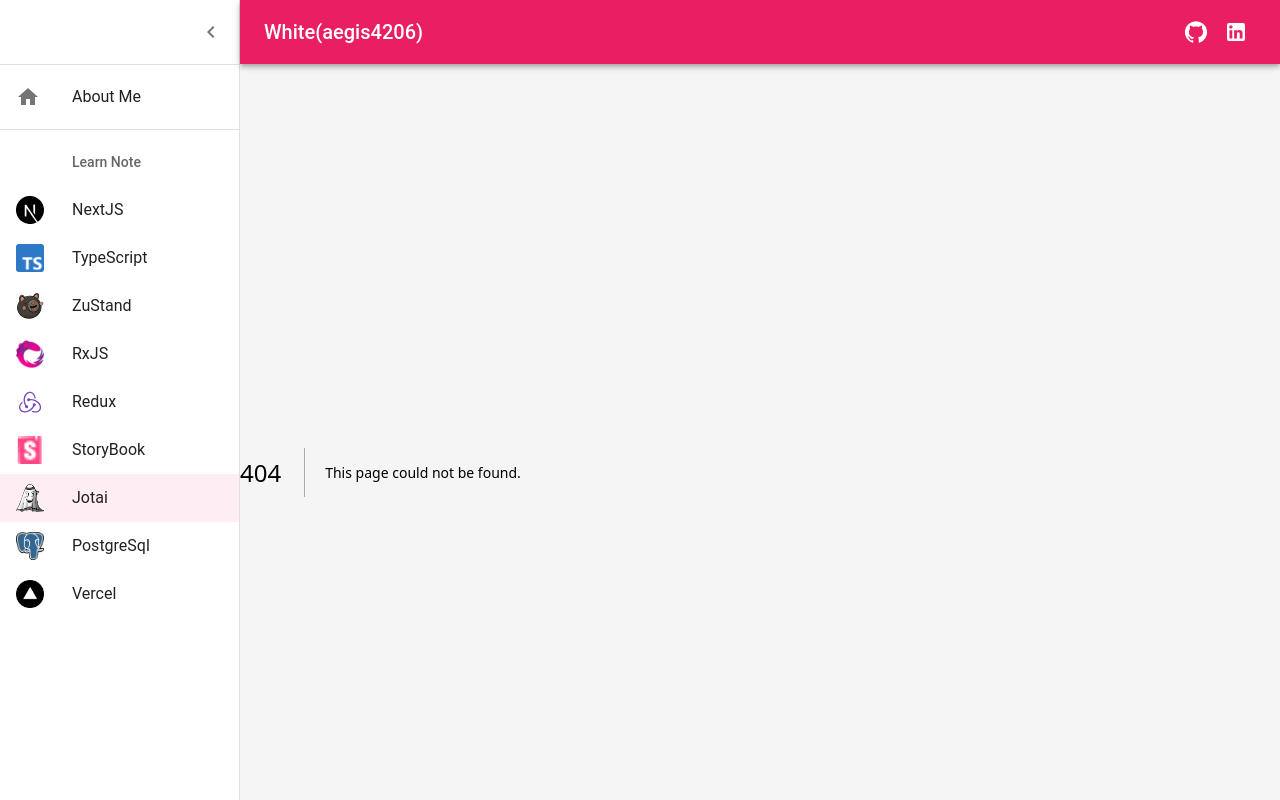
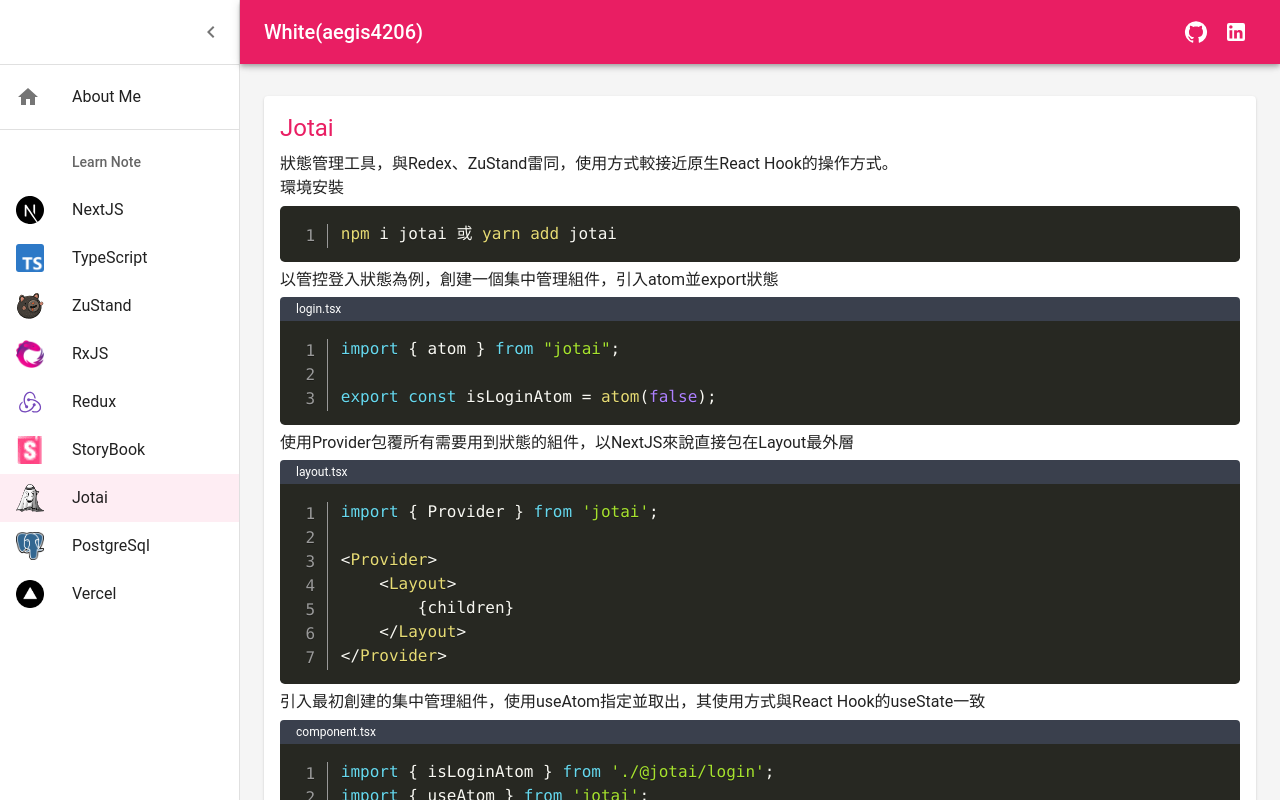
Before and after one commit to aegis4206/my-blog, a Next.js app: page /Jotai in a window 1280 px wide. Before the commit this address had no page. Built offline with nearby package versions, Linux system fonts and the light colour scheme.

Commit message:
feat(jotai): 新增jotai筆記

```diff
--- /dev/null
+++ b/app/Jotai/page.tsx
@@ -0,0 +1,67 @@
+import type { Metadata } from 'next'
+import React from 'react'
+import { Grid, Typography, Paper } from '@mui/material'
+export const metadata: Metadata = {
+    title: "learn daily note",
+    description: 'Next JS',
+}
+import CodeHighlight from '@/app/@component/prism/CodeHighlight';
+
+const Jotai = () => {
+    const installCode = `npm i jotai 或 yarn add jotai`
+    const stateCode = `import { atom } from "jotai";
+
+export const isLoginAtom = atom(false);`
+    const providerCode = `import { Provider } from 'jotai';
+
+<Provider>
+    <Layout>
+        {children}
+    </Layout>
+</Provider>`
+const useCode = `import { isLoginAtom } from './@jotai/login';
+import { useAtom } from 'jotai';
+
+const [isLogin, setIsLogin] = useAtom(isLoginAtom); //是否已登入`
+
+
+    return (
+        <Grid item xs={12} md={12}>
+            <Paper
+                sx={{
+                    p: 2,
+                    display: 'flex',
+                    flexDirection: 'column',
+                    height: '100%',
+                }}
+            >
+                <Typography variant="h5" color="primary" gutterBottom>
+                    Jotai
+                </Typography>
+                <Typography >
+                    狀態管理工具，與Redex、ZuStand雷同，使用方式較接近原生React Hook的操作方式。
+                </Typography>
+                <Typography >
+                    環境安裝
+                </Typography>
+                <CodeHighlight language="bash" code={installCode} />
+                <Typography >
+                    以管控登入狀態為例，創建一個集中管理組件，引入atom並export狀態
+                </Typography>
+                <CodeHighlight title="login.tsx" code={stateCode} />
+                <Typography >
+                    使用Provider包覆所有需要用到狀態的組件，以NextJS來說直接包在Layout最外層
+                </Typography>
+                <CodeHighlight title="layout.tsx" code={providerCode} />
+                <Typography >
+                    引入最初創建的集中管理組件，使用useAtom指定並取出，其使用方式與React Hook的useState一致
+                </Typography>
+                <CodeHighlight title="component.tsx" code={useCode} />
+
+            </Paper>
+        </Grid>
+
+    )
+}
+
+export default Jotai
```
